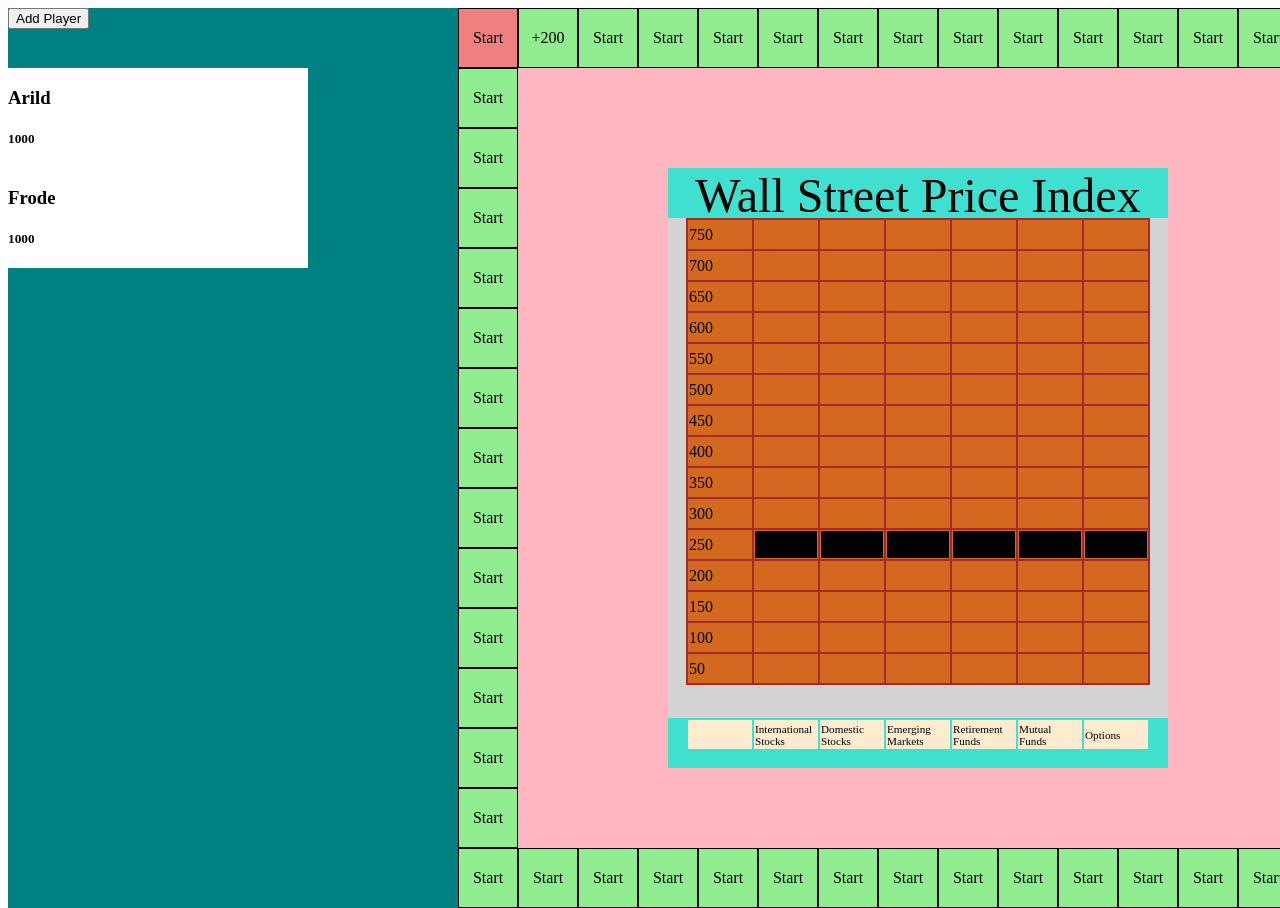
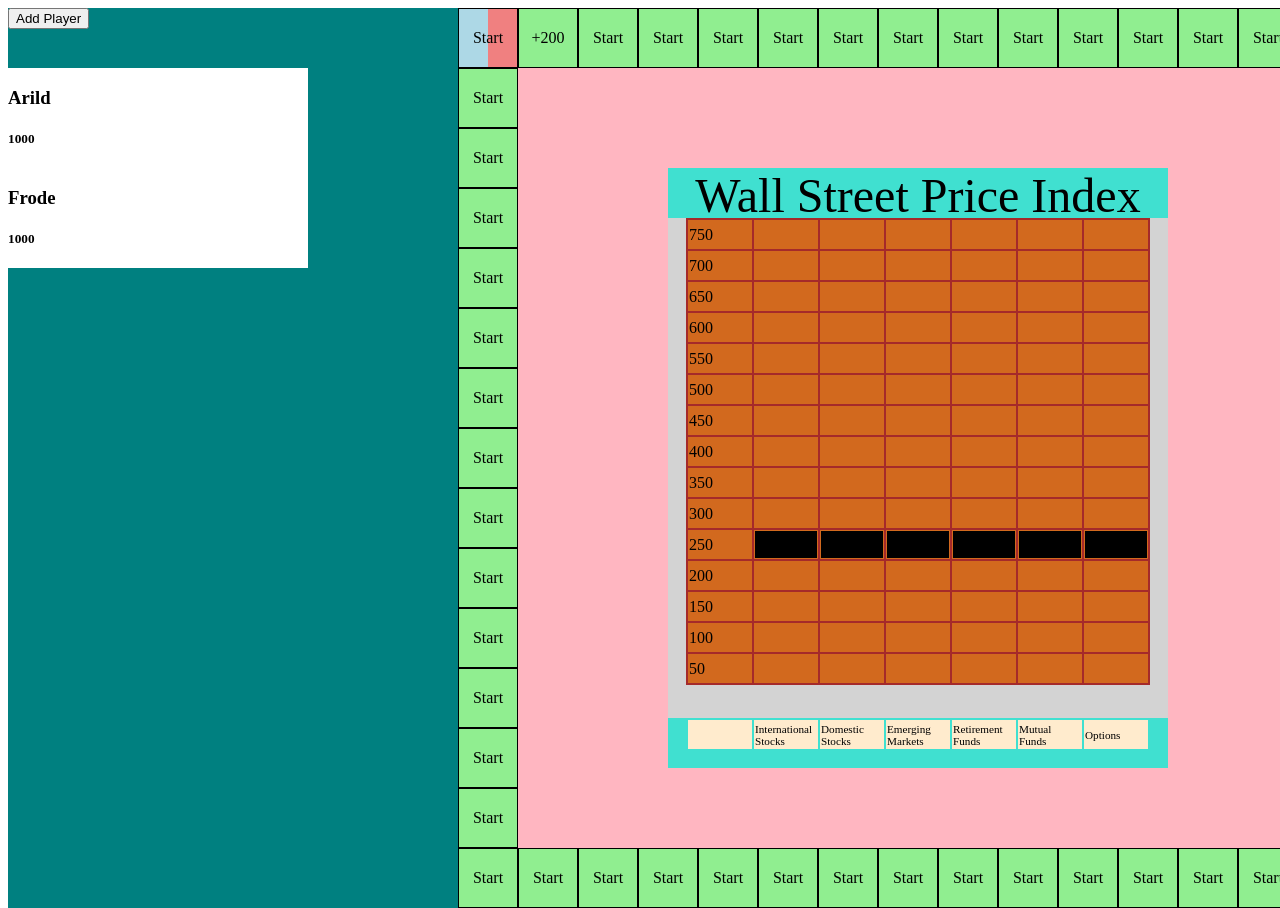
Before and after one commit to arildandreassen/mygame, a React (Create React App) app: page / in a window 1280 px wide. Shown: the top 908 px of the page. Built offline with nearby package versions, Linux system fonts and the light colour scheme.

Commit message:
improved player tile location

```diff
--- a/src/components/wallstreet/Board/BoardTile.jsx
+++ b/src/components/wallstreet/Board/BoardTile.jsx
@@ -3,7 +3,6 @@
 import tiles from "../tiles.json";
 
 const BoardTile = (props) => {
-  let style;
   let tileText;
   let classes = "boardtile";
   let whoIsOnTile = [];
@@ -14,14 +13,17 @@
 
   players.forEach((player) => {
     if (parseInt(props.tileId) == player.location) {
-      whoIsOnTile.push({ name: player.name, color: player.color });
+      whoIsOnTile.push({
+        player: player.player,
+        name: player.name,
+        color: player.color,
+      });
     }
   });
 
   return (
     <div
       className={classes}
-      style={style}
       onMouseEnter={() => {
         props.onMouseEnter(props);
       }}
@@ -31,7 +33,11 @@
     >
       <div className={"playerLocations"}>
         {whoIsOnTile.map((who) => {
-          return <div className={`playercount${whoIsOnTile.length}`}></div>;
+          return (
+            <div
+              className={`playercount${whoIsOnTile.length} ${who.player}`}
+            ></div>
+          );
         })}
       </div>
       <div className="tileText">{tile.shortText}</div>
--- a/src/components/wallstreet/WallStreet.jsx
+++ b/src/components/wallstreet/WallStreet.jsx
@@ -7,8 +7,20 @@
 const Game = () => {
   // const [players, updatePlayer] = useState([]);
   const [players, updatePlayer] = useState([
-    { id: 128376, name: "Arild", funds: 1000, location: 1, color: "blue" },
-    { id: 8234234, name: "Frode", funds: 1000, location: 1, color: "red" },
+    {
+      player: "player1",
+      name: "Arild",
+      funds: 1000,
+      location: 1,
+      color: "blue",
+    },
+    {
+      player: "player2",
+      name: "Frode",
+      funds: 1000,
+      location: 1,
+      color: "red",
+    },
   ]);
 
   const [whosTurn, updateWhosTurn] = useState(0);
@@ -16,10 +28,10 @@
   const addPlayer = () => {
     const id = Math.floor(Math.random() * 100000);
     const name = prompt("what is your name?");
-
+    const player = `player${players.length + 1}`;
     updatePlayer([
       ...players,
-      { id, name, funds: 1000, location: 1, color: "green" },
+      { player, name, funds: 1000, location: 1, color: "green" },
     ]);
   };
 
--- a/src/style/wallstreet/boardtile.css
+++ b/src/style/wallstreet/boardtile.css
@@ -27,27 +27,40 @@
 .playercount1 {
   width: 60px;
   height: 60px;
-  background-color: lightblue;
+
   float: left;
 }
 
 .playercount2 {
   width: 30px;
   height: 60px;
-  background-color: lightcoral;
   float: left;
 }
 
 .playercount3 {
   width: 20px;
   height: 60px;
-  background-color: lightgrey;
   float: left;
 }
 
 .playercount4 {
   width: 30px;
   height: 30px;
-  background-color: lightseagreen;
   float: left;
 }
+
+.player1 {
+  background-color: lightblue;
+}
+
+.player2 {
+  background-color: lightcoral;
+}
+
+.player3 {
+  background-color: lightgrey;
+}
+
+.player4 {
+  background-color: lightseagreen;
+}
```
